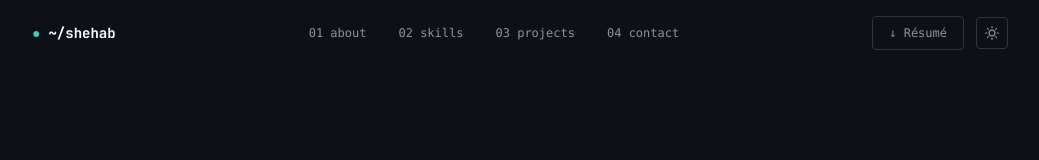
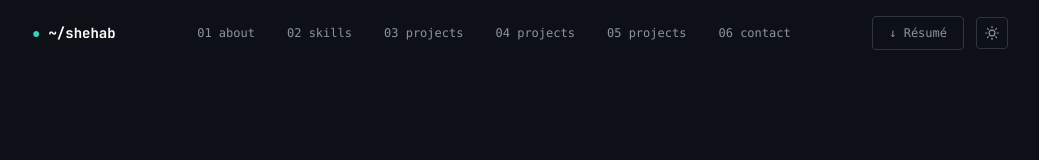
Before and after one commit to shehabuddin380/Shehab-portfolio, a React (Vite) app: page / in a window 1280 px wide. Shown: the top 160 px of the page, without its empty margins (120-1159 px from the left). Built offline with nearby package versions, Linux system fonts and the light colour scheme.

Commit message:
update navber kink

```diff
--- a/src/components/Navbar.jsx
+++ b/src/components/Navbar.jsx
@@ -15,7 +15,9 @@ const Navbar = ({ darkMode, setDarkMode }) => {
     { label: "01 about", href: "#about" },
     { label: "02 skills", href: "#skills" },
     { label: "03 projects", href: "#projects" },
-    { label: "04 contact", href: "#contact" },
+    { label: "04 projects", href: "#blog" },
+    { label: "05 projects", href: "#testimonials" },
+    { label: "06 contact", href: "#contact" },
   ];
 
   const borderColor = darkMode ? "border-[#21262d]" : "border-[#d0d7de]";
```
